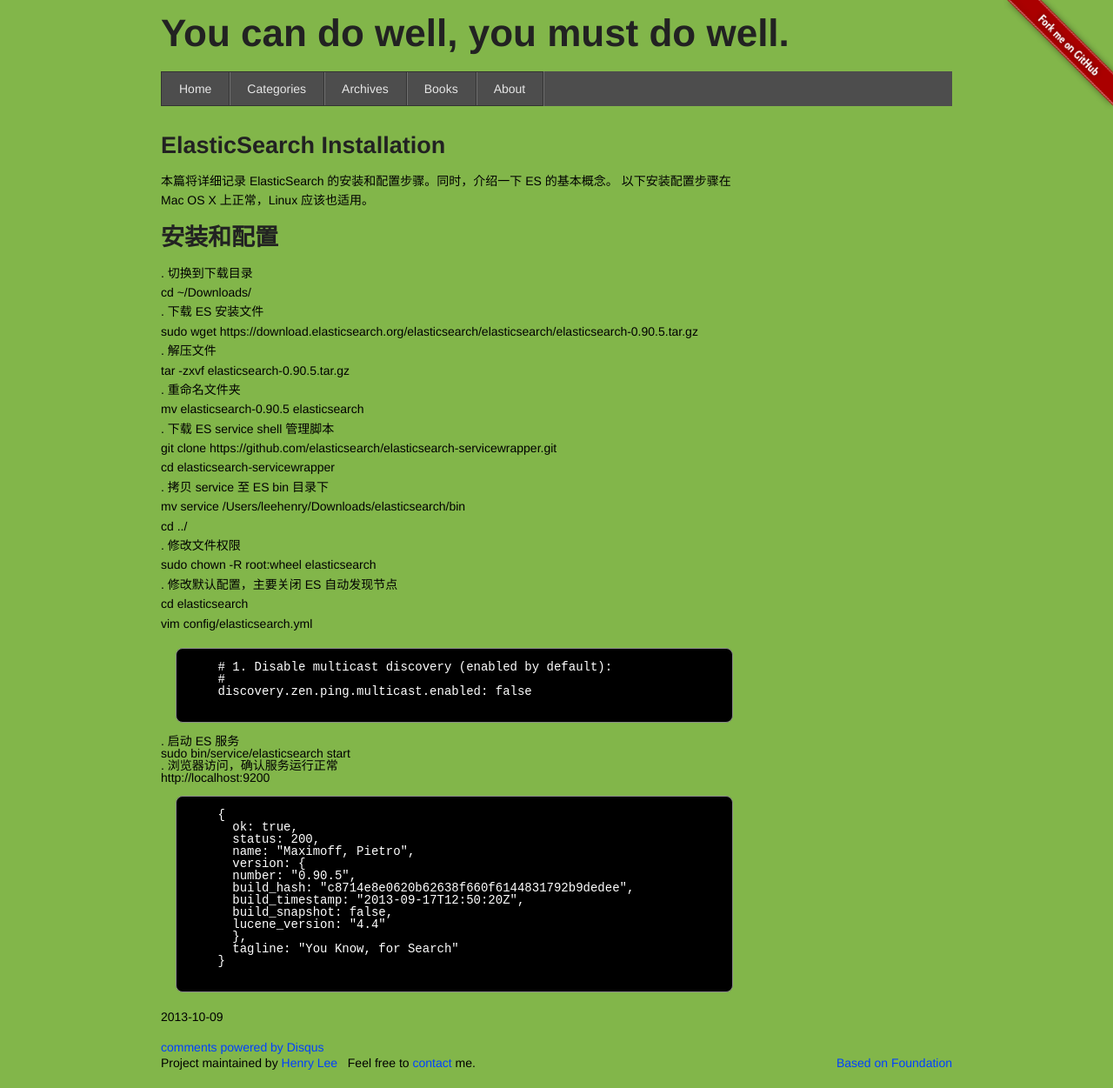
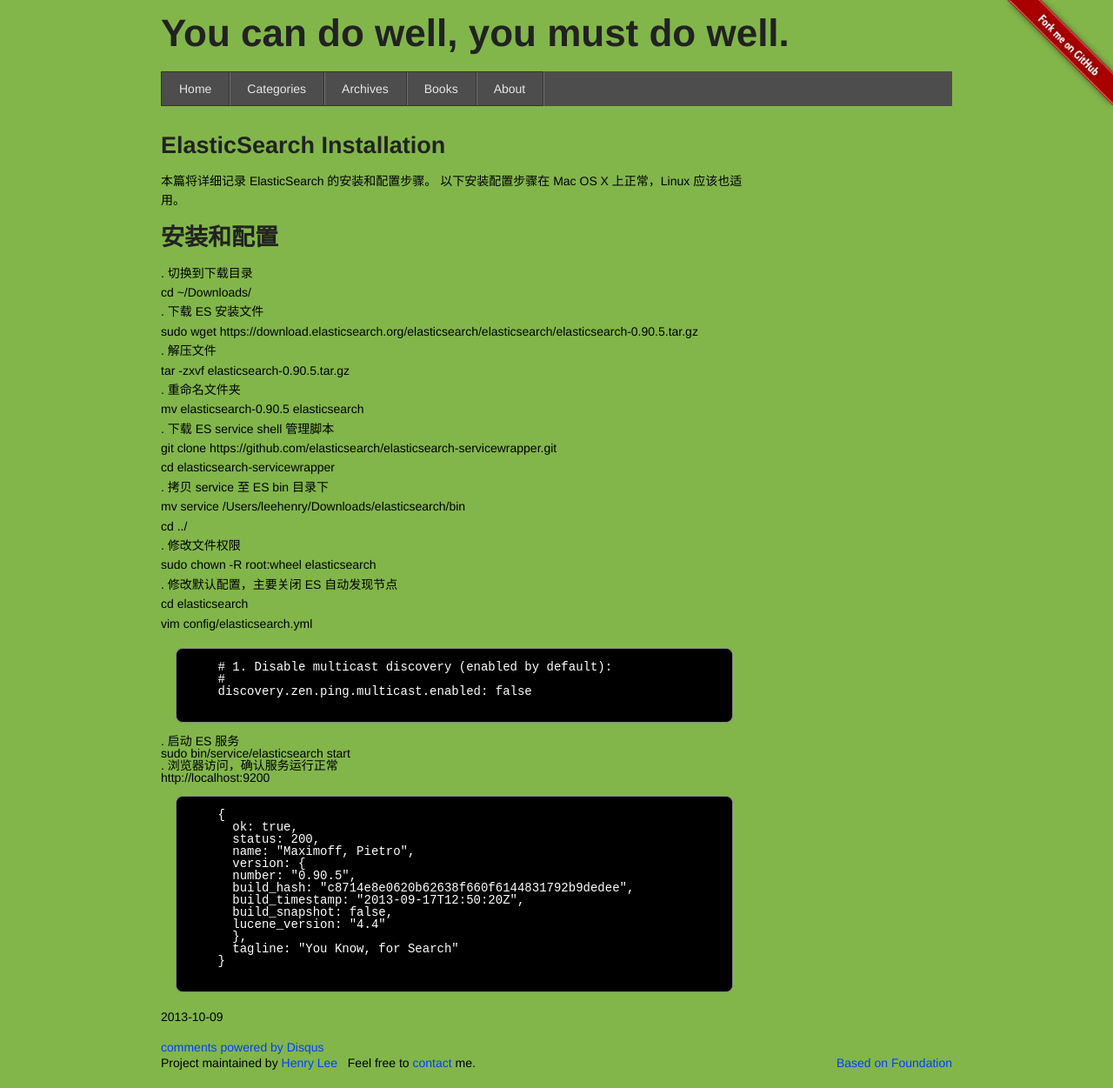
Before and after one commit to manageyp/manageyp.github.com, a Jekyll site: the page built from _posts/2013-10-09-elasticsearch-installation.html, in a window 1280 px wide. Shown: the whole page at 87% size. Built offline with Jekyll 4.4.1, drawn with Linux system fonts in a browser that asks for light colours; nearby versions of some CDN libraries; comment, search, counter and statistics services are not loaded.

Commit message:
[Change] elasticsearch-installation remove useless words

```diff
--- a/_posts/2013-10-09-elasticsearch-installation.html
+++ b/_posts/2013-10-09-elasticsearch-installation.html
@@ -8,7 +8,7 @@ record_on: 2013-10-09
 ---
 
 <p>
-本篇将详细记录 ElasticSearch 的安装和配置步骤。同时，介绍一下 ES 的基本概念。
+本篇将详细记录 ElasticSearch 的安装和配置步骤。
 以下安装配置步骤在 Mac OS X 上正常，Linux 应该也适用。
 </p>
 
```
